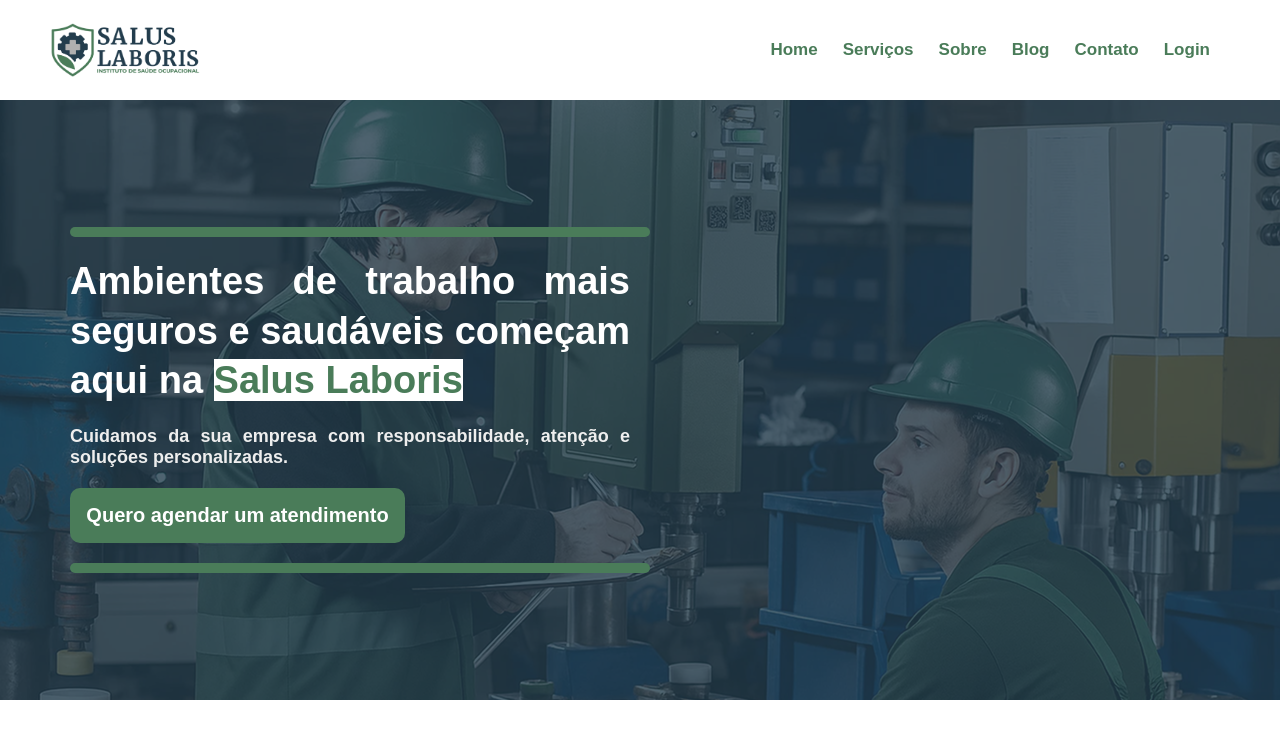
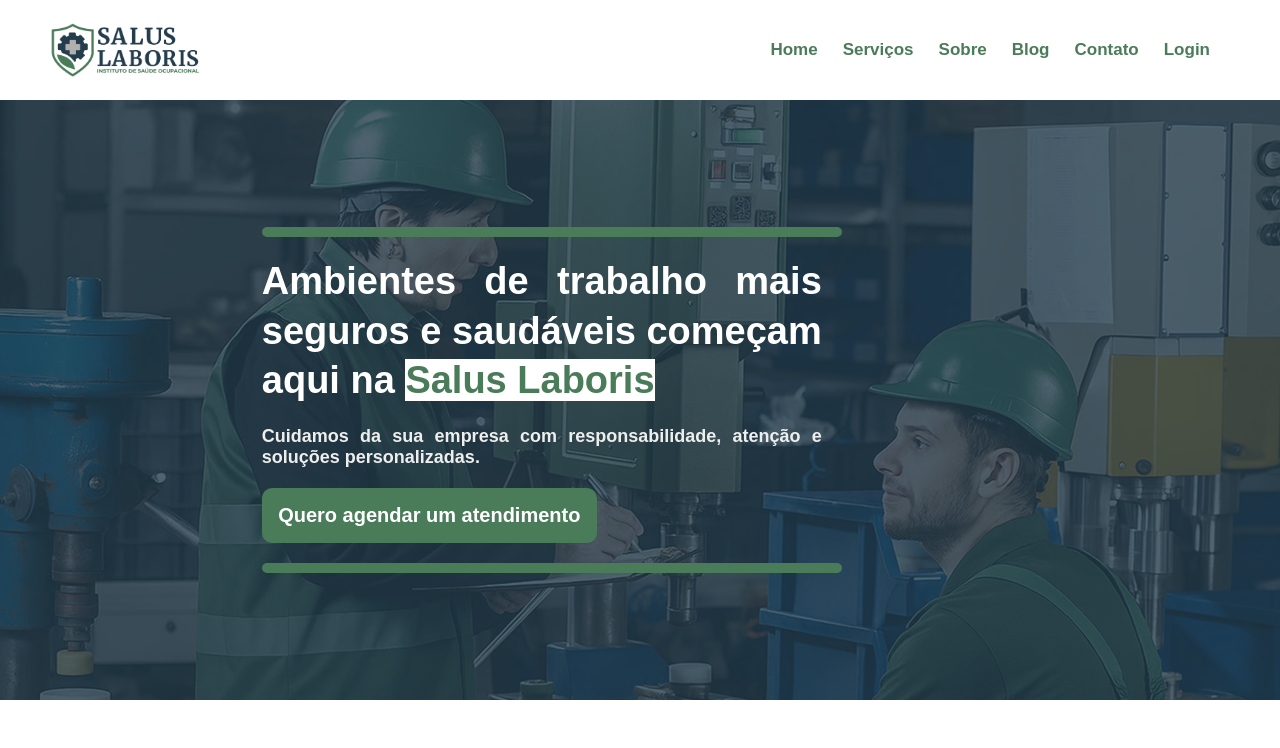
Before and after one commit to luvsscorpius/salusLaboris, a React (Create React App) app in the folder frontend/: page / in a window 1280 px wide. Shown: the top 748 px of the page. Built offline with nearby package versions, Linux system fonts and the light colour scheme.

Commit message:
feat(hero.jsx): adapting desktop style

```diff
--- a/frontend/src/Components/Hero/Hero.jsx
+++ b/frontend/src/Components/Hero/Hero.jsx
@@ -6,7 +6,9 @@ export const Hero = () => {
   return (
     <H.hero>
       <img src={background} alt="Imagem de fundo" />
-        <H.bar/>
+
+      <span>
+        <H.bar />
         <H.titleContainer>
           <h1>
             Ambientes de trabalho mais seguros e saudáveis começam aqui na <span>Salus Laboris</span>
@@ -20,7 +22,8 @@ export const Hero = () => {
         <H.buttonContainer>
           <button>Quero agendar um atendimento </button>
         </H.buttonContainer>
-        <H.bar/>
+        <H.bar />
+      </span>
     </H.hero>
   )
 }
--- a/frontend/src/Components/Hero/Styles.jsx
+++ b/frontend/src/Components/Hero/Styles.jsx
@@ -7,7 +7,11 @@ export const hero = styled.div`
     align-items: center;
     justify-content: center;
     flex-direction: column;
-    padding: 20px;
+    padding: 30px;
+
+    span {
+        z-index: 10;
+    }
 
     img {
         position: absolute;
@@ -21,8 +25,7 @@ export const hero = styled.div`
     }
 
     @media (min-width: 1024px) {
-        align-items: start;
-        padding: 50px;
+        align-items: center;
         height: 600px;
 
         img {
@@ -30,16 +33,20 @@ export const hero = styled.div`
             object-position: top;
             opacity: 0.2;
         }
+
+        span {
+            width: 62%;
+        }
     }
 `
 
 export const bar = styled.div`
     background-color: #4A7C59;
-    width: 90%;
+    width: 100%;
     height: 10px;
     z-index: 10;
     border-radius: 10px;
-    margin: 20px;
+    margin: 20px 0px 20px 0px;
 
     @media (min-width: 1024px) {
         width: 580px;
@@ -48,13 +55,13 @@ export const bar = styled.div`
 
 export const titleContainer = styled.div`
     z-index: 10;
-    padding: 0 20px 0 0px;
+    padding: 0 0px 0 0px;
     display: flex;
     flex-direction: column;
     align-items: start;
     justify-content: center;
     gap: 20px;
-    width: 90%;
+    width: 100%;
 
     h1 {
         color: #fff;
@@ -62,6 +69,7 @@ export const titleContainer = styled.div`
         font-weight: 700;
         font-size: 33px;
         line-height: 1.3;
+        width: 100%;
 
         span {
             background-color: #fff;
@@ -78,14 +86,13 @@ export const titleContainer = styled.div`
     }
 
     @media (min-width: 768px) {
-        width: 90%;
+        width: 100%;
         padding: 0 300px 0 0px;
     }
 
     @media (min-width: 1024px) {
         width: 580px;
         padding: 0 20px 0 0px;
-        margin-left: 20px;
 
         h1 {
             font-size: 38px;
@@ -100,7 +107,8 @@ export const titleContainer = styled.div`
 
 export const buttonContainer = styled.div`
     z-index: 10;
-    width: 90%;
+    width: 100%;
+    margin-left: 20px 0x 0px 0px;
 
     button {
         width: 100%;
@@ -134,7 +142,6 @@ export const buttonContainer = styled.div`
     }
 
     @media (min-width: 1024px) {
-        margin-left: 20px;
 
         button {
             width: 335px;
```
Lines whose indentation alone changed are shown as unchanged.
